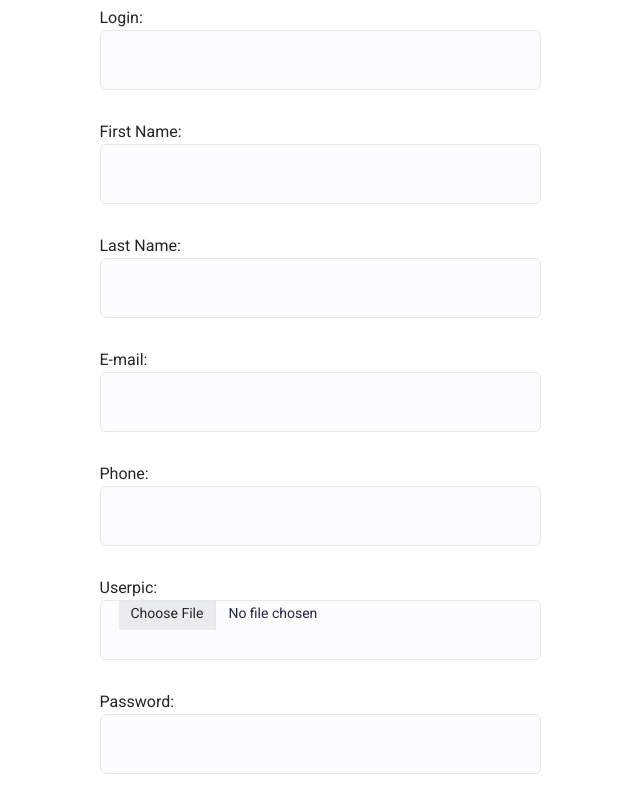
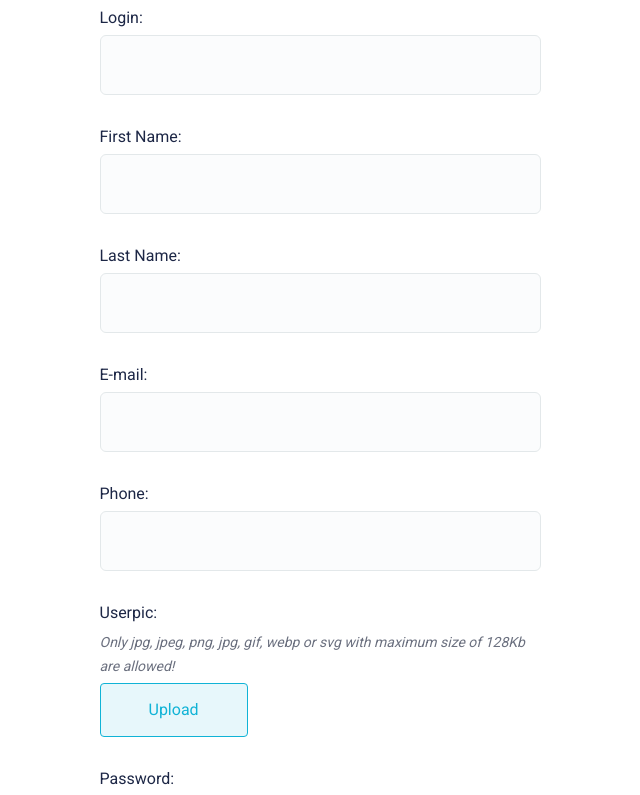
Before and after one commit to tartakovskyi/forum-react, a React (Create React App) app: page /register in a window 1280 px wide. Shown: the part 240-1035 px from the top of the page, without its empty margins (320-960 px from the left). Built offline with nearby package versions, Linux system fonts and the light colour scheme; no server answers.

Commit message:
register fix

```diff
--- a/src/components/auth/Login.jsx
+++ b/src/components/auth/Login.jsx
@@ -28,7 +28,8 @@ const Login = (props) => {
                 .then(function (response) {
                     localStorage.setItem('token', response.data.token)
                     props.setIsLogged(true)
-                    navigate(-1)
+                    const nextPath = location.state && location.state.success ? '/' : -1
+                    navigate(nextPath)
                 })
                 .catch(function (error) {
                     if (error.response.status === 401) {
--- a/src/components/auth/Register.jsx
+++ b/src/components/auth/Register.jsx
@@ -20,7 +20,6 @@ const initialData = {
 const Register = () => {
     const [data, setData] = useState(initialData)
     const [errors, setErrors] = useState({})
-    const [successMessage, setSuccessMessage] = useState('')
     const [tmpUserpic, setTmpUserpic] = useState('')
     const userpicInput = useRef()
     const navigate = useNavigate()
@@ -34,15 +33,16 @@ const Register = () => {
         if (Object.keys(errors).length === 0) {
             register(data)
             .then(response => {
-                setSuccessMessage(response.data.message)
                 navigate('/login', {
                     state: {
-                        success: successMessage
+                        success: response.data.message
                     }
                 })
             })
-            .catch(({ response }) => {
-                setErrors(response.data.errors)
+            .catch(error => {
+                console.log(error)
+                if (error.response) {}
+                setErrors(error.response.data.errors)
             })
         }
     }
@@ -85,7 +85,7 @@ const Register = () => {
                     )}
                     <form onSubmit={handleSubmit}>
                         <div className="form-group">
-                            <label htmlFor="login">Login:</label>
+                            <label htmlFor="login" className="small-text">Login:</label>
                             <input
                                 type="text"
                                 className={
@@ -100,7 +100,7 @@ const Register = () => {
                             />
                         </div>
                         <div className="form-group">
-                            <label htmlFor="name">First Name:</label>
+                            <label htmlFor="name" className="small-text">First Name:</label>
                             <input
                                 type="text"
                                 className={
@@ -115,7 +115,7 @@ const Register = () => {
                             />
                         </div>
                         <div className="form-group">
-                            <label htmlFor="name">Last Name:</label>
+                            <label htmlFor="name" className="small-text">Last Name:</label>
                             <input
                                 type="text"
                                 className={
@@ -130,7 +130,7 @@ const Register = () => {
                             />
                         </div>
                         <div className="form-group">
-                            <label htmlFor="email">E-mail:</label>
+                            <label htmlFor="email" className="small-text">E-mail:</label>
                             <input
                                 type="email"
                                 className={
@@ -145,7 +145,7 @@ const Register = () => {
                             />
                         </div>
                         <div className="form-group">
-                            <label htmlFor="phone">Phone:</label>
+                            <label htmlFor="phone" className="small-text">Phone:</label>
                             <input
                                 type="text"
                                 className={
@@ -160,16 +160,25 @@ const Register = () => {
                             />
                         </div>
                          <div className="form-group">
-                            <label htmlFor="userpic">Userpic:</label>
+                            <label htmlFor="userpic" className="small-text">Userpic:</label>
+                            <label
+                                htmlFor="userpic"
+                                className={data.userpic ? 'd-none' : 'd-block'}
+                            >
+                                <div className="small-text">
+                                    <em>Only jpg, jpeg, png, jpg, gif, webp or svg with maximum size of 128Kb are allowed!</em>
+                                </div>
+                                <button
+                                    className="btn light_btn"
+                                    type="button"
+                                    onClick={() => userpicInput.current.click()}
+                                >
+                                    Upload
+                                </button>
+                            </label>
                             <input
                                 type="file"
-                                className={
-                                    errors.userpic
-                                    ? 'form-control is-invalid d-block'
-                                    : data.userpic
-                                    ? 'form-control d-none'
-                                    : 'form-control d-block'
-                                }
+                                className="d-none"
                                 id="userpic-input"
                                 name="userpic-input"
                                 ref={userpicInput}
@@ -180,7 +189,7 @@ const Register = () => {
                             </div>
                             </div>
                         <div className="form-group">
-                            <label htmlFor="password">Password:</label>
+                            <label htmlFor="password" className="small-text">Password:</label>
                             <input
                                 type="password"
                                 className={
@@ -195,7 +204,7 @@ const Register = () => {
                             />
                         </div>
                         <div className="form-group">
-                            <label htmlFor="confirmPassword">
+                            <label htmlFor="confirmPassword" className="small-text">
                                 Confirm Password:
                             </label>
                             <input
--- a/src/components/thread/PostForm.jsx
+++ b/src/components/thread/PostForm.jsx
@@ -35,7 +35,7 @@ function PostForm({ auth, threadId, parent, counter }) {
                 }
             })
             .catch(function (error) {
-                if(error.response.data && error.response.data.errors) {
+                if(error.response && error.response.data && error.response.data.errors) {
                     const errors = {}
                     Object.keys(error.response.data.errors).forEach(key => errors[key] = error.response.data.errors[key][0])
                     setErrors(errors)
--- a/src/scss/_custom.scss
+++ b/src/scss/_custom.scss
@@ -323,21 +323,43 @@ h1 {
         padding-top: 20px;
         padding-bottom: 20px;
     }
+
+    & .small-text {
+        color: $black;
+        margin-bottom: 5px;
+
+        & em {
+            color: $grey;
+            font-size: 14px;
+        }
+    }
 }
 
-.action_btn {
+.btn {
     font-size: 16px;
-    font-weight: 400;
-    color: #fff;
     border-radius: 4px;
-    background: $cyan;
-    display: inline-block;
     padding: 14px 48px;
     transition: color 0.15s ease-in-out, background-color 0.15s ease-in-out, border-color 0.15s ease-in-out, box-shadow 0.18s ease-in-out;
 
-    &:hover {
+    &.action_btn {
         color: #fff;
-        box-shadow: 0 20px 30px 0 rgba(12,118,142,.24);
+        background: $cyan;
+
+        &:hover {
+            color: #fff;
+            box-shadow: 0 20px 30px 0 rgba(12,118,142,.24);
+        }
+    }
+
+    &.light_btn {
+        color: $cyan;
+        background-color: #e7f7fb;
+        border-color: $cyan;
+        transition: box-shadow 0.18s ease-in-out;
+
+        &:hover {
+            box-shadow: 0 20px 30px 0 rgba(12,118,142,.24);
+        }
     }
 }
 
```
